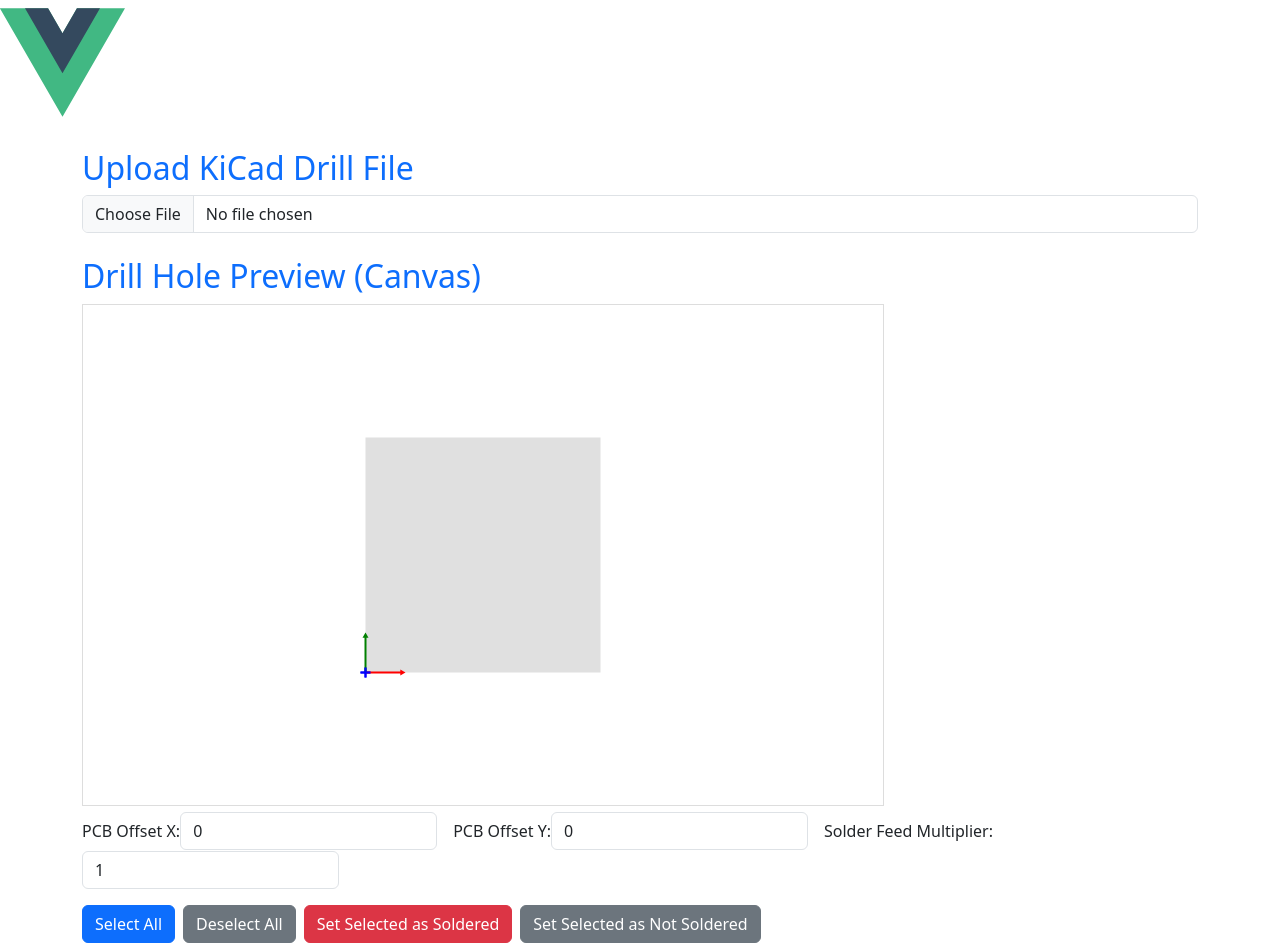
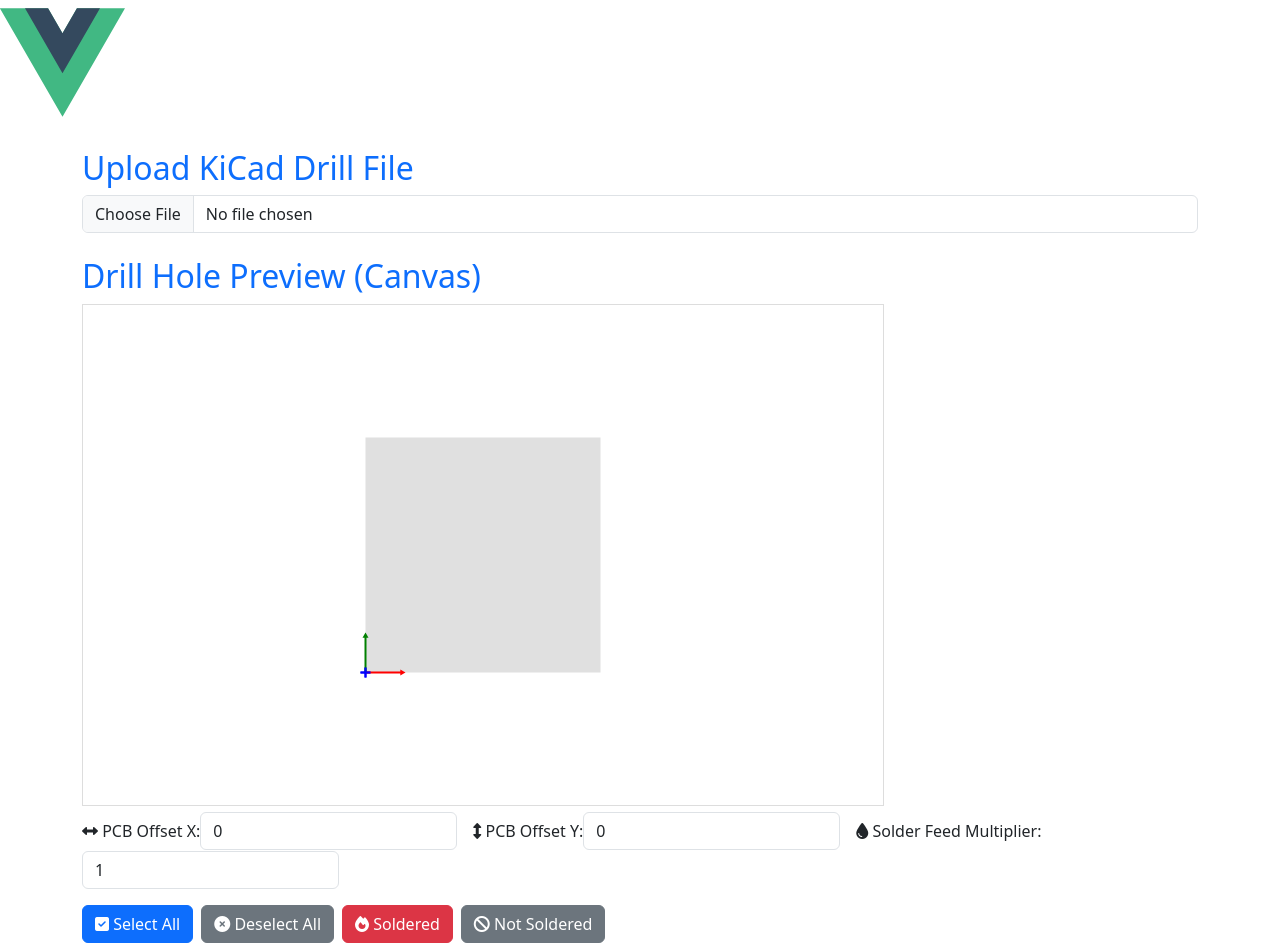
Before and after one commit to RinthLabs/SolderSidekick, a Vue app: page / in a window 1280 px wide. Shown: the top 952 px of the page. Built offline with nearby package versions, Linux system fonts and the light colour scheme.

Commit message:
added icons

```diff
--- a/package.json
+++ b/package.json
@@ -9,6 +9,7 @@
     "preview": "vite preview"
   },
   "dependencies": {
+    "@fortawesome/fontawesome-free": "^6.7.2",
     "@tweenjs/tween.js": "^25.0.0",
     "bootstrap": "^5.3.3",
     "bootstrap-icons": "^1.11.3",
--- a/src/components/DrillPreview.vue
+++ b/src/components/DrillPreview.vue
@@ -17,23 +17,40 @@
       @contextmenu.prevent
     ></canvas>
 
+   <!-- PCB Offset & Solder Feed Multiplier Inputs -->
 <div class="mb-3">
-  <label class="form-label">PCB Offset X:</label>
+  <label class="form-label">
+    <i class="fas fa-arrows-alt-h"></i> PCB Offset X:
+  </label>
   <input type="number" class="form-control d-inline w-auto" v-model.number="drillStore.originOffsetX" @input="updateCanvas">
-  <label class="form-label ms-3">PCB Offset Y:</label>
+
+  <label class="form-label ms-3">
+    <i class="fas fa-arrows-alt-v"></i> PCB Offset Y:
+  </label>
   <input type="number" class="form-control d-inline w-auto" v-model.number="drillStore.originOffsetY" @input="updateCanvas">
-  <label class="form-label ms-3">Solder Feed Multiplier:</label>
+
+  <label class="form-label ms-3">
+    <i class="fas fa-tint"></i> Solder Feed Multiplier:
+  </label>
   <input type="number" class="form-control d-inline w-auto" v-model.number="drillStore.solderFeedMultiplier" min="0" step="0.01">
-
 </div>
 
-    <!-- Toolbar -->
+<!-- Toolbar with Icons -->
 <div class="mb-3">
-      <button class="btn btn-primary" @click="selectAll">Select All</button>
-      <button class="btn btn-secondary ms-2" @click="deselectAll">Deselect All</button>
-      <button class="btn btn-danger ms-2" @click="setSelectedSolder(true)">Set Selected as Soldered</button>
-      <button class="btn btn-secondary ms-2" @click="setSelectedSolder(false)">Set Selected as Not Soldered</button>
+  <button class="btn btn-primary" @click="selectAll">
+    <i class="fas fa-check-square"></i> Select All
+  </button>
+  <button class="btn btn-secondary ms-2" @click="deselectAll">
+    <i class="fas fa-times-circle"></i> Deselect All
+  </button>
+  <button class="btn btn-danger ms-2" @click="setSelectedSolder(true)">
+    <i class="fas fa-fire"></i> Soldered
+  </button>
+  <button class="btn btn-secondary ms-2" @click="setSelectedSolder(false)">
+    <i class="fas fa-ban"></i> Not Soldered
+  </button>
 </div>
+
 
 
 
@@ -42,11 +59,21 @@
 <table v-if="drillStore.drillData.length" class="table table-striped mt-3">
   <thead class="table-dark">
     <tr>
-          <th>Solder</th>
-          <th>Solder Feed (mm)</th>
-          <th>Tool</th>
-          <th>X (mm)</th>
-          <th>Y (mm)</th>
+      <th>
+        <i class="fas fa-check-circle"></i> Solder
+      </th>
+      <th>
+        <i class="fas fa-tint"></i> Solder Feed (mm)
+      </th>
+      <th>
+        <i class="fas fa-tools"></i> Tool
+      </th>
+      <th>
+        <i class="fas fa-arrows-alt-h"></i> X (mm)
+      </th>
+      <th>
+        <i class="fas fa-arrows-alt-v"></i> Y (mm)
+      </th>
     </tr>
   </thead>
   <tbody>
@@ -74,8 +101,8 @@
       <td><span @click.stop>{{ drill.y }}</span></td>
     </tr>
   </tbody>
+</table>
 
-    </table>
 
     <button class="btn btn-success mt-3" @click="exportSelectedHoles">Export Selected Holes</button>
   </div>
--- a/src/main.js
+++ b/src/main.js
@@ -3,6 +3,9 @@ import './assets/main.css';
 import "bootstrap/dist/css/bootstrap.min.css";
 import "bootstrap/dist/js/bootstrap.bundle.min.js";
 import "bootstrap-icons/font/bootstrap-icons.css";
+
+import '@fortawesome/fontawesome-free/css/all.css';
+
 
 import { createApp } from "vue";
 import { createPinia } from "pinia";
```
Also changed, not shown: 1 other file (tests, documents, lock files or other folders). Lines whose indentation alone changed are shown as unchanged.
